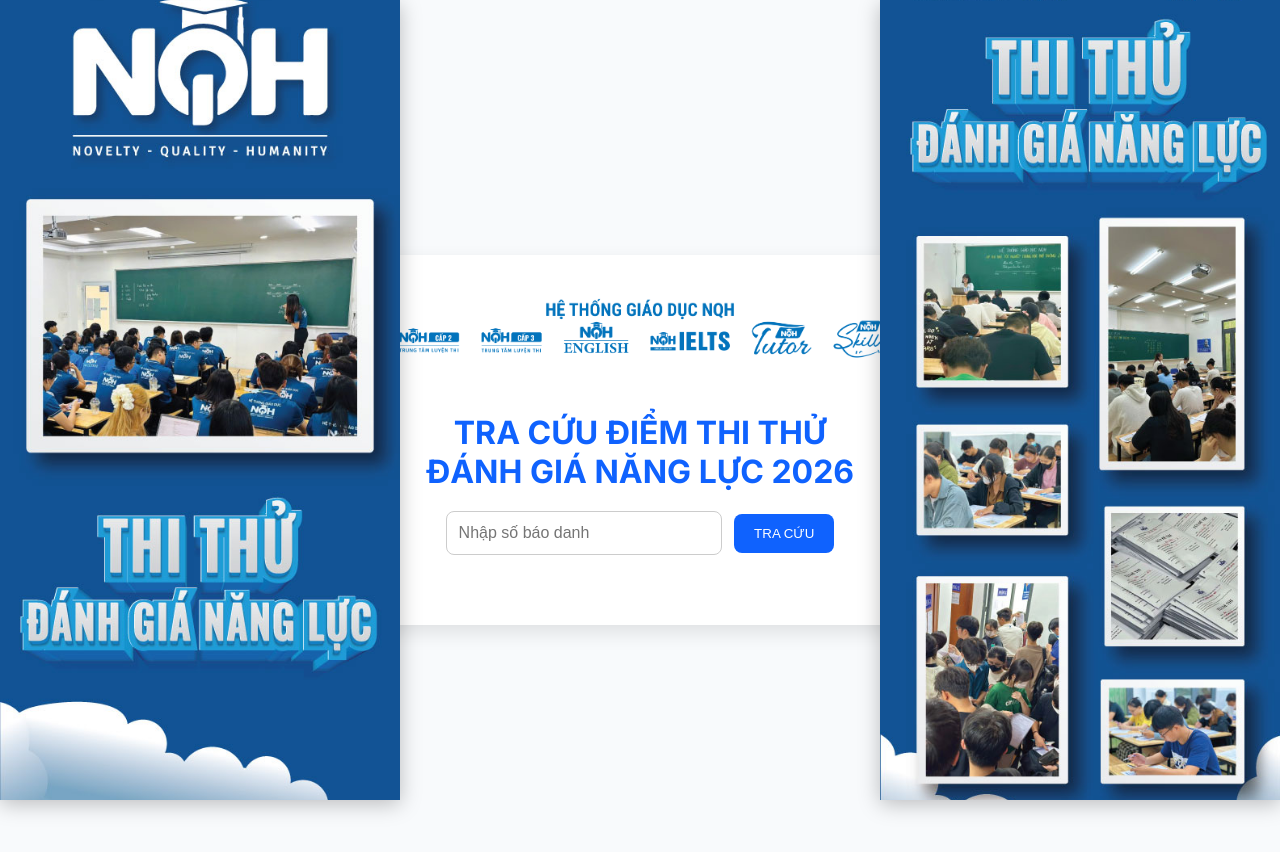
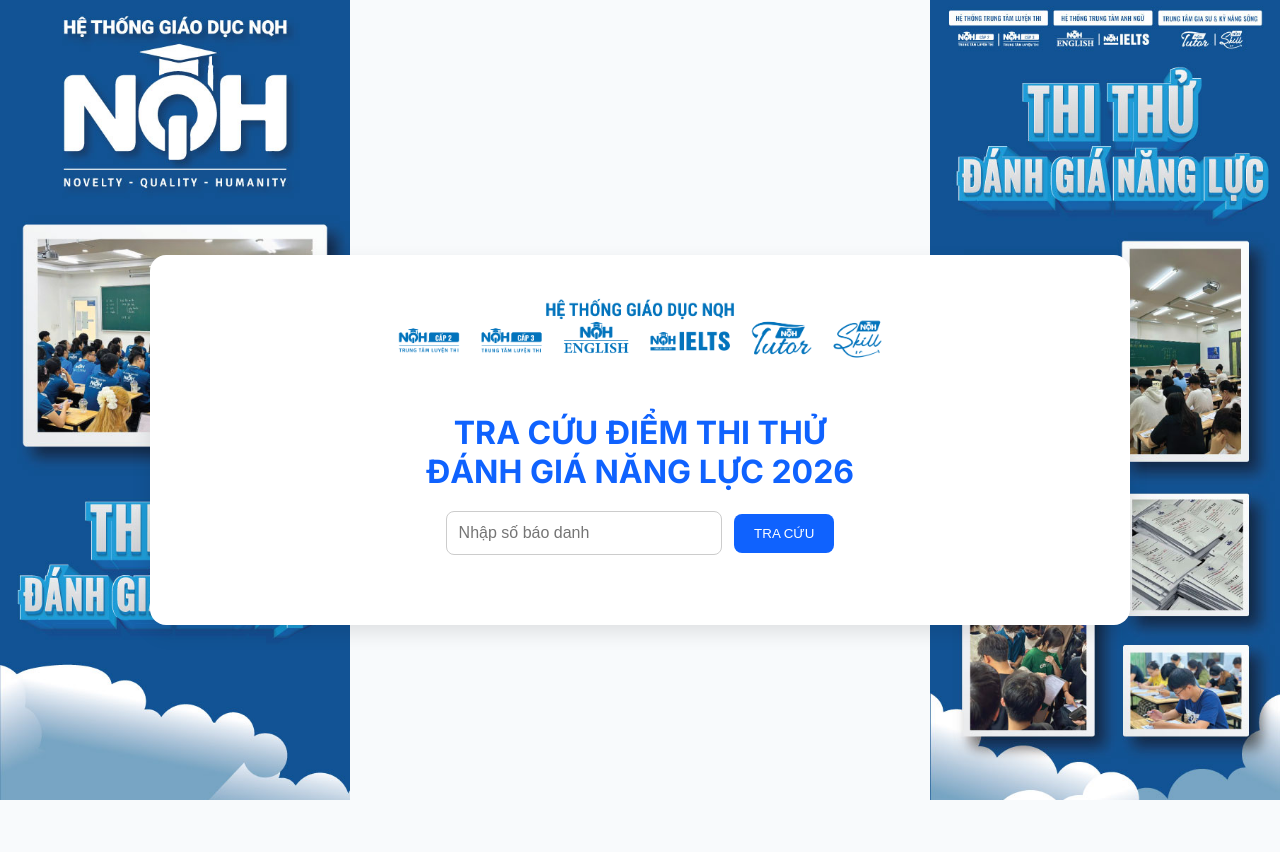
Before and after one commit to KhoiMinh1601/tracuudiemthithudgnl2026, a plain HTML site: page index.html in a window 1280 px wide. Drawn offline with Linux system fonts and the light colour scheme.

Commit message:
Update style.css

```diff
--- a/style.css
+++ b/style.css
@@ -147,24 +147,23 @@ h1 {
 }
 
 /* === Decorative Images === */
+/* ===== CỐ ĐỊNH ẢNH HAI BÊN KHÔNG ĐÈ LÊN NỘI DUNG ===== */
 .side-images {
     position: fixed;
     top: 0;
-    bottom: 0;
     left: 0;
     right: 0;
-    width: 100%;
+    height: 100vh;
     pointer-events: none;
-    z-index: 0;
+    z-index: 0; /* nằm dưới phần nội dung */
 }
 
 .side-img {
     position: absolute;
-    width: 400px;
+    top: 0;
     height: 100vh;
     object-fit: cover;
-    box-shadow: 0 4px 20px rgba(0, 0, 0, 0.25);
-    transition: transform 0.3s ease;
+    width: 350px; /* 👈 bạn có thể chỉnh 300–400 tùy ý */
 }
 
 .left-img {
@@ -174,6 +173,18 @@ h1 {
 .right-img {
     right: 0;
 }
+
+/* Nội dung chính ở giữa, tránh bị đè */
+.container {
+    position: relative;
+    z-index: 1;
+    max-width: 900px;
+    margin: 0 auto;
+    background: white;
+    border-radius: 16px;
+    box-shadow: 0 8px 20px rgba(0, 0, 0, 0.1);
+}
+
 /* Giao diện cho điện thoại - ẩn ảnh hai bên */
 @media screen and (max-width: 768px) {
     .side-images,
```
